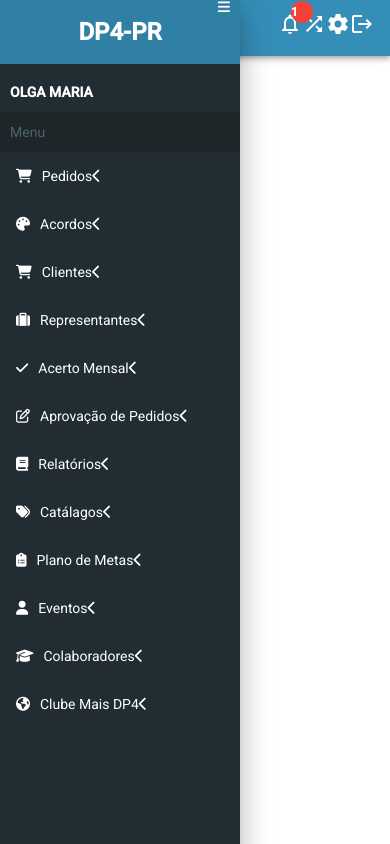
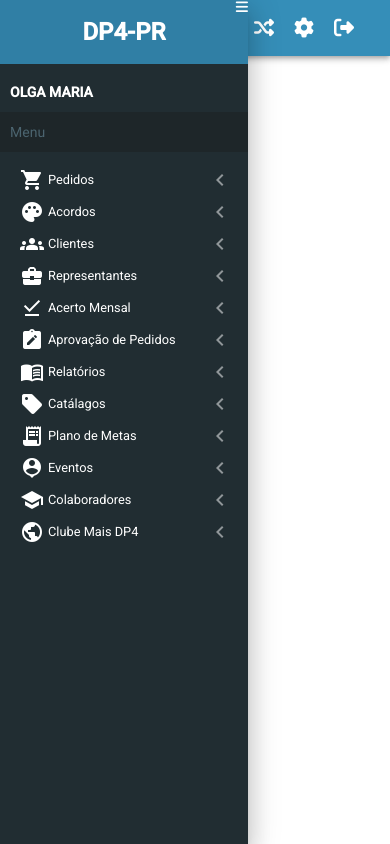
Before and after one commit to OlgaMariaS/Projeto-Menu, an Angular app: page / in a window 390 px wide. Built offline with nearby package versions, Linux system fonts and the light colour scheme.

Commit message:
adicionado responsividade

```diff
--- a/src/app/header/header.component.css
+++ b/src/app/header/header.component.css
@@ -9,7 +9,7 @@
     width: 100%;
     justify-content: flex-end;
 }
-mat-icon{
+i, a{
     color: #fff;
     letter-spacing: 20px; /*adiciona espaço entre os elemento */
     cursor: pointer;
--- a/src/app/header/header.component.html
+++ b/src/app/header/header.component.html
@@ -1,31 +1,31 @@
 <mat-toolbar class="header mat-elevation-z4">
     <nav class="cantoSuperiorDireito">
         <span>
-            <mat-icon
+            <i
+            matBadge="1"
+            matBadgeColor="warn"
+            matBadgePosition="before" matBadgeOverlap="true"
             [matMenuTriggerFor]="notificacao"
-            matBadge="1"
-            matBadgeColor="warn">
-            notifications_none
-            </mat-icon>
+            class="far fa-bell"></i>
             <mat-menu #notificacao="matMenu">
             <button mat-menu-item></button>
             </mat-menu>
         </span>
         <span>
-            <mat-icon [matMenuTriggerFor]="seta">shuffle</mat-icon>
+            <i [matMenuTriggerFor]="seta" class="fas fa-random"></i>
             <mat-menu #seta="matMenu">
             <button mat-menu-item></button>
             </mat-menu>
         </span>
         <span>
-            <mat-icon [matMenuTriggerFor]="configuracoes">settings</mat-icon>
+            <i [matMenuTriggerFor]="configuracoes" class="fas fa-cog"></i>
             <mat-menu #configuracoes="matMenu">
             <button mat-menu-item></button>
             </mat-menu>
         </span>
         <span>
             <a href="voltaAPagina">
-                <mat-icon>logout</mat-icon>
+                <i class="fas fa-sign-out-alt"></i>
             </a>
         </span>
     </nav>
--- a/src/app/nav/nav.component.css
+++ b/src/app/nav/nav.component.css
@@ -4,7 +4,6 @@ h1{
     padding: 16px;
     border: 0;
     text-align: center;
-
 }
 #tituloMenu {
     background-color: #1e2629;
@@ -20,21 +19,23 @@ h1, #usuario, #tituloMenu {
 }
 .sidenav  {
     background-color: #212d32;
+    width: 15.5rem;
+
+}
+.opcoesDoMenu {
+    max-height: 2rem;
+    font-size: 0.8rem;
+}
+.setasADireita{
     color: #fff;
-    width: 15rem;
-    height: 100rem; /*verificar tamanho na tela e que seja dinamico*/
+    /* margin-left:5rem; */
+    opacity: 0.5;
+    position: absolute;
+    right: 1rem;
 }
-.sidenav a {
-    color: #FFF;
-    font-size: 1em;
-    padding: 0;
+.opcoesDoMenu, .setasADireita, .sidenav {
+    color: #fff;
 }
-.sidenav i {
-    padding-right: 10px;
-}
-/* .sidenav > a > .setas{
-    padding-left: 100px;
-} setas alinhadas a direita */
 .menutogle{
     float: right;
 }
--- a/src/app/nav/nav.component.html
+++ b/src/app/nav/nav.component.html
@@ -1,70 +1,70 @@
 <mat-sidenav-container class="menu">
-    <mat-sidenav #variavelLocalSidenav class="sidenav" opened fixedInViewport="true">
-        <i (click)="variavelLocalSidenav.toggle()" class="fas fa-bars menutogle"></i>
+    <mat-sidenav #menuHamburguerSidenav class="sidenav" opened fixedInViewport="true">
+        <i (click)="menuHamburguerSidenav.toggle()" class="fas fa-bars menutogle"></i>
         <h1>DP4-PR</h1>
         <mat-nav-list class="nav-list">
             <p id="usuario">OLGA MARIA </p>
             <p id="tituloMenu">Menu</p>
-            <a mat-list-item>
-                <i class="fas fa-shopping-cart"></i>
+            <mat-list-item class="opcoesDoMenu">
+                <mat-icon mat-list-icon>shopping_cart</mat-icon>
                 Pedidos
-                <i class= "setas" class="fas fa-chevron-left"></i>
-            </a>
-            <a mat-list-item>
-                <i class="fas fa-palette"></i>
+                <mat-icon class="setasADireita">chevron_left</mat-icon>
+            </mat-list-item>
+            <mat-list-item class="opcoesDoMenu">
+                <mat-icon mat-list-icon>palette</mat-icon>
                 Acordos
-                <i class="setas" class="fas fa-chevron-left"></i>
-            </a>
-            <a mat-list-item>
-                <i class="fas fa-shopping-cart"></i>
+                <mat-icon class="setasADireita">chevron_left</mat-icon>
+            </mat-list-item>
+            <mat-list-item class="opcoesDoMenu">
+                <mat-icon mat-list-icon>groups</mat-icon>
                 Clientes
-                <i class= "setas" class="fas fa-chevron-left"></i>
-            </a>
-            <a mat-list-item>
-                <i class="fas fa-suitcase"></i>
+                <mat-icon class="setasADireita">chevron_left</mat-icon>
+            </mat-list-item>
+            <mat-list-item class="opcoesDoMenu">
+                <mat-icon mat-list-icon>business_center</mat-icon>
                 Representantes
-                <i class= "setas" class="fas fa-chevron-left"></i>
-            </a>
-            <a mat-list-item>
-                <i class="fas fa-check"></i>
+                <mat-icon class="setasADireita">chevron_left</mat-icon>
+            </mat-list-item>
+            <mat-list-item class="opcoesDoMenu">
+                <mat-icon mat-list-icon>download_done</mat-icon>
                 Acerto Mensal
-                <i class= "setas" class="fas fa-chevron-left"></i>
-            </a>
-            <a mat-list-item>
-                <i class="far fa-edit"></i>
+                <mat-icon class="setasADireita">chevron_left</mat-icon>
+            </mat-list-item>
+            <mat-list-item class="opcoesDoMenu">
+                <mat-icon mat-list-icon>note_alt</mat-icon>
                 Aprovação de Pedidos
-                <i class= "setas" class="fas fa-chevron-left"></i>
-            </a>
-            <a mat-list-item>
-                <i class="fas fa-book"></i>
+                <mat-icon class="setasADireita">chevron_left</mat-icon>
+            </mat-list-item>
+            <mat-list-item class="opcoesDoMenu">
+                <mat-icon mat-list-icon>menu_book</mat-icon>
                 Relatórios
-                <i class= "setas" class="fas fa-chevron-left"></i>
-            </a>
-            <a mat-list-item>
-                <i class="fas fa-tags"></i>
+                <mat-icon class="setasADireita">chevron_left</mat-icon>
+            </mat-list-item>
+            <mat-list-item class="opcoesDoMenu">
+                <mat-icon mat-list-icon>sell</mat-icon>
                 Catálagos
-                <i class= "setas" class="fas fa-chevron-left"></i>
-            </a>
-            <a mat-list-item>
-                <i class="fas fa-clipboard-list"></i>
+                <mat-icon class="setasADireita">chevron_left</mat-icon>
+            </mat-list-item>
+            <mat-list-item class="opcoesDoMenu">
+                <mat-icon mat-list-icon>receipt_long</mat-icon>
                 Plano de Metas
-                <i class= "setas" class="fas fa-chevron-left"></i>
-            </a>
-            <a mat-list-item>
-                <i class="fas fa-user"></i>
+                <mat-icon class="setasADireita">chevron_left</mat-icon>
+            </mat-list-item>
+            <mat-list-item class="opcoesDoMenu">
+                <mat-icon mat-list-icon>person_pin</mat-icon>
                 Eventos
-                <i class= "setas" class="fas fa-chevron-left"></i>
-            </a>
-            <a mat-list-item>
-                <i class="fas fa-graduation-cap"></i>
+                <mat-icon class="setasADireita">chevron_left</mat-icon>
+            </mat-list-item>
+            <mat-list-item class="opcoesDoMenu">
+                <mat-icon mat-list-icon>school</mat-icon>
                 Colaboradores
-                <i class= "setas" class="fas fa-chevron-left"></i>
-            </a>
-            <a mat-list-item>
-                <i class="fas fa-globe-americas"></i>
+                <mat-icon class="setasADireita">chevron_left</mat-icon>
+            </mat-list-item>
+            <mat-list-item class="opcoesDoMenu">
+                <mat-icon mat-list-icon>public</mat-icon>
                 Clube Mais DP4
-                <i class= "setas" class="fas fa-chevron-left"></i>
-            </a>
+                <mat-icon class="setasADireita">chevron_left</mat-icon>
+            </mat-list-item>
         </mat-nav-list>
     </mat-sidenav>
 </mat-sidenav-container>
```
